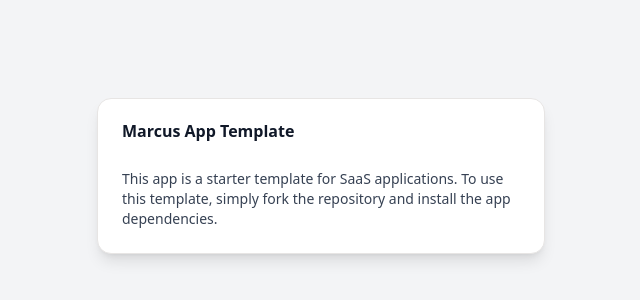
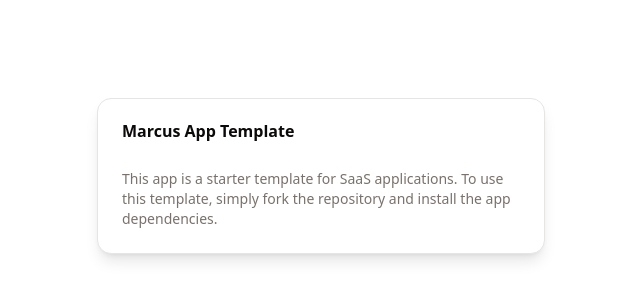
Before and after one commit to njit-prof-bill/njit-prof-bill-cs490-project-summer-2025, a Next.js app: page / in a window 1280 px wide. Shown: the part 224-524 px from the top of the page, without its empty margins (319-959 px from the left). Built offline with nearby package versions, Linux system fonts and the light colour scheme.

Commit message:
Finish  dark mode support

```diff
--- a/src/app/page.tsx
+++ b/src/app/page.tsx
@@ -2,13 +2,13 @@ import { Card, CardContent, CardDescription, CardHeader, CardTitle } from "@/com
 
 export default function Home() {
   return (
-    <div className="flex items-center justify-center min-h-screen bg-gray-100 dark:bg-gray-900">
-      <Card className="w-full max-w-md shadow-lg bg-white dark:bg-gray-800">
+    <div className="flex items-center justify-center min-h-screen">
+      <Card className="w-full max-w-md shadow-lg">
         <CardHeader>
-          <CardTitle className="text-gray-900 dark:text-gray-100">Marcus App Template</CardTitle>
+          <CardTitle>Marcus App Template</CardTitle>
         </CardHeader>
         <CardContent>
-          <CardDescription className="text-gray-700 dark:text-gray-400">
+          <CardDescription>
             This app is a starter template for SaaS applications. To use this template, simply fork the repository and install the app dependencies.
           </CardDescription>
         </CardContent>
--- a/tailwind.config.ts
+++ b/tailwind.config.ts
@@ -5,7 +5,18 @@ const config: Config = {
         "./src/**/*.{js,ts,jsx,tsx}", // Include all files in the src directory
     ],
     theme: {
-        extend: {},
+        extend: {
+            colors: {
+                background: {
+                    DEFAULT: "#f3f4f6", // Light mode background (gray-100)
+                    dark: "#111827", // Dark mode background (gray-900)
+                },
+                foreground: {
+                    DEFAULT: "#111827", // Light mode text (gray-900)
+                    dark: "#f3f4f6", // Dark mode text (gray-100)
+                },
+            },
+        },
     },
     darkMode: "class", // Enable dark mode using the "class" strategy
     plugins: [],
```
